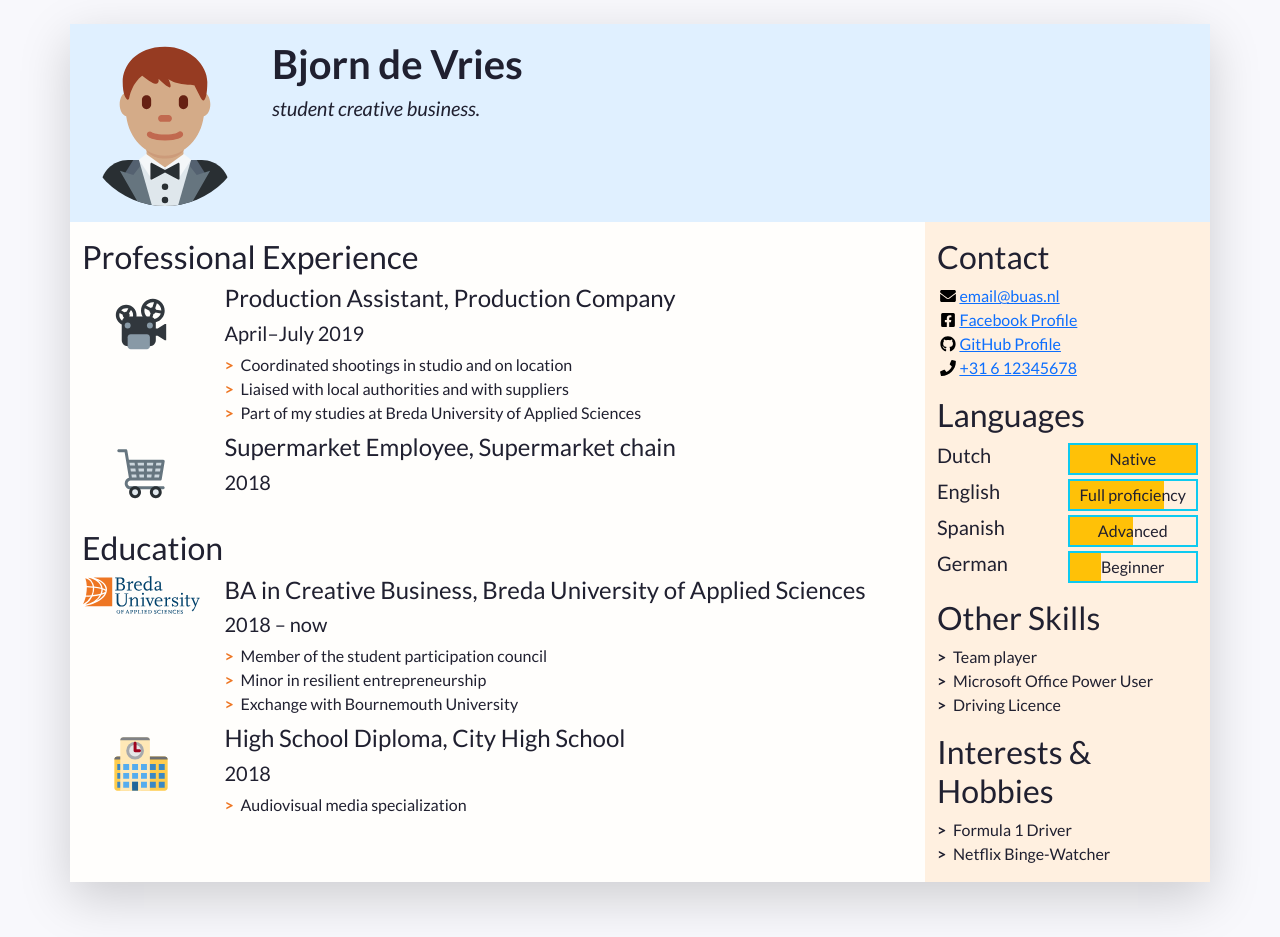
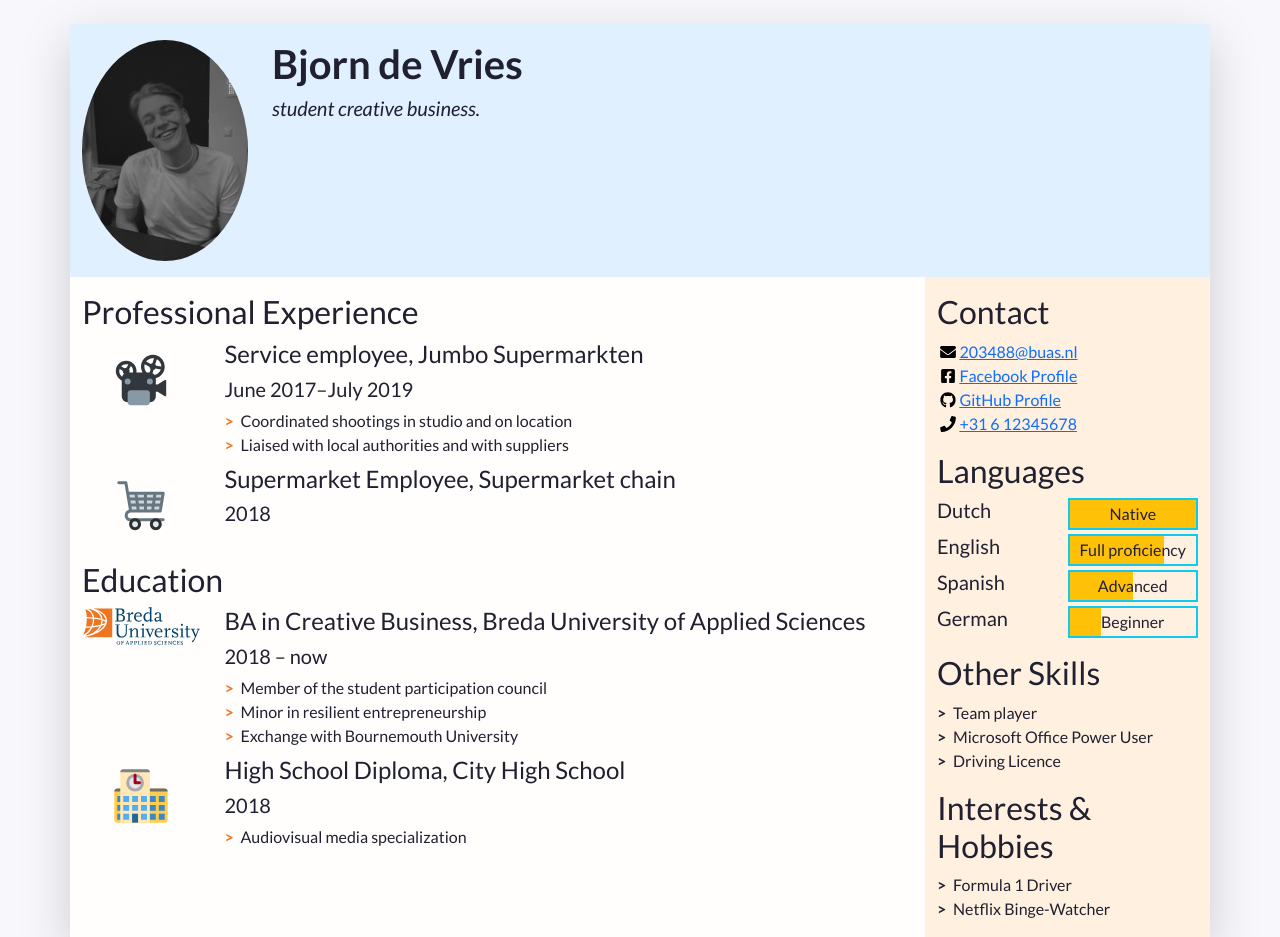
Before and after one commit to bjorn2345/myCV, a plain HTML site: page index.html in a window 1280 px wide. Shown: the top 937 px of the page. Drawn offline with nearby package versions, Linux system fonts and the light colour scheme.

Commit message:
added picture

```diff
--- a/index.html
+++ b/index.html
@@ -48,7 +48,7 @@
             "w-100" makes sure the image takes the full width of the column it's in
             "rounded-circle" cuts a circle around the image
           -->
-          <img class="w-100 rounded-circle my-3" src="images/portrait.svg" alt="Portrait of Firstname Lastname" width="160">
+          <img class="w-100 rounded-circle my-3" src="images/portrait.jpg" alt="Portrait of Firstname Lastname" width="160">
         </div>
         <!--
           A container to wrap around your name and tagline. Full-width at small size, then columns of increasing size.
@@ -89,13 +89,12 @@
                   <img class="biography-logo mw-100 d-block mx-auto" src="images/employers/projector.svg" alt="Company logo" width="80">
                 </div>
                 <div class="biography-contents col-9 col-sm-10 col-md-9 col-lg-10">
-                  <h4>Production Assistant, Production Company</h4>
-                  <h5>April&ndash;July 2019</h5>
+                  <h4>Service employee, Jumbo Supermarkten</h4>
+                  <h5>June 2017&ndash;July 2019</h5>
                   <!-- Use the list below to talk about your achievements -->
                   <ul class="biography-details list-unstyled">
                     <li>Coordinated shootings in studio and on location</li>
                     <li>Liaised with local authorities and with suppliers</li>
-                    <li>Part of my studies at Breda University of Applied Sciences</li>
                   </ul>
                 </div>
               </li>
@@ -179,8 +178,7 @@
               <li class="contact-item">
                 <a class="d-flex align-items-center" href="mailto:email@buas.nl" target="_blank">
                   <img class="contact-icon" src="images/icons/envelope.svg" alt="Email">
-                  email@buas.nl
-                </a>
+203488@buas.nl                </a>
               </li>
               <li class="contact-item">
                 <a class="d-flex align-items-center" href="https://facebook.com/" target="_blank">
```
Also changed, not shown: images/Portrait.JPG (added), 1 other file.
